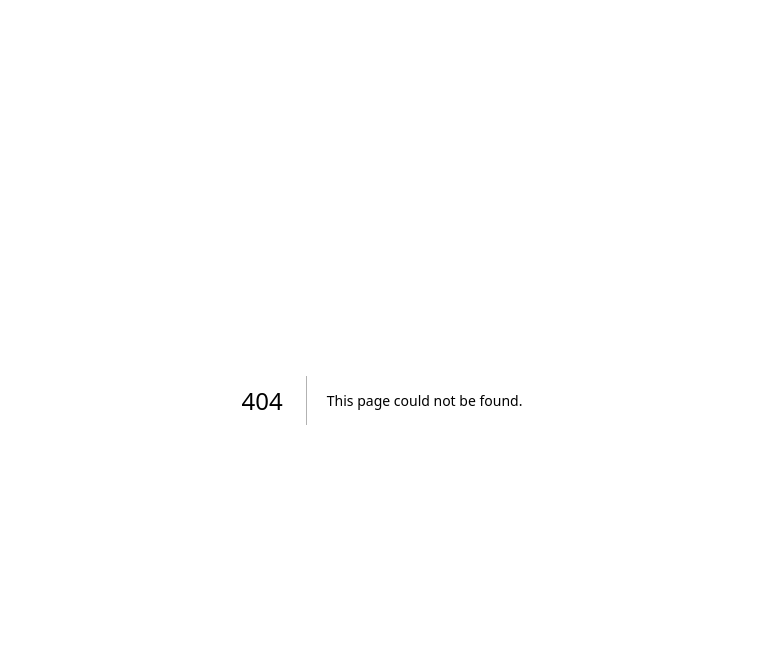
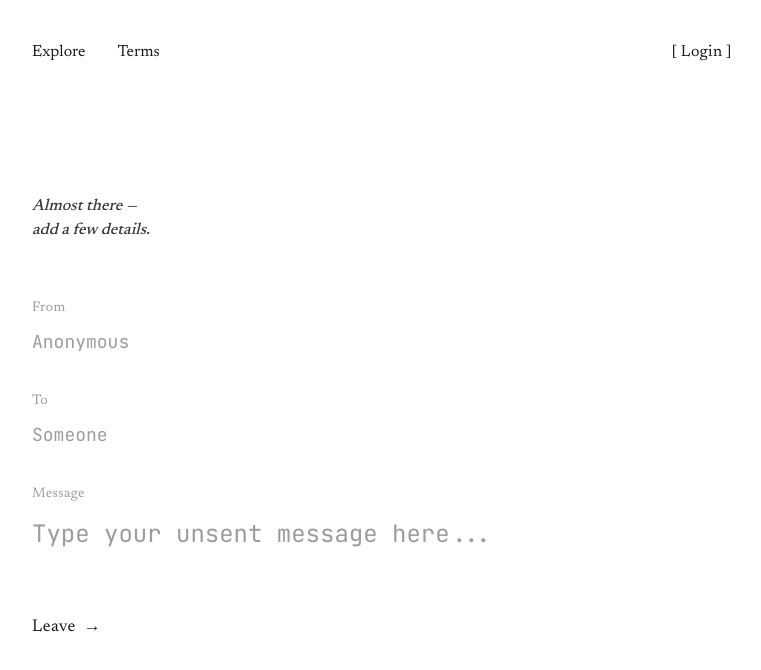
Before and after one commit to byanrkh/unsent.cc, a Next.js app: page /submit in a window 1280 px wide. Before the commit this address had no page. Shown: the top 670 px of the page, without its empty margins (258-1019 px from the left). Built offline with nearby package versions, Linux system fonts and the light colour scheme.

Commit message:
unsent.cc

```diff
--- a/app/(root)/(home)/Components/UnsentForm.tsx
+++ b/app/(root)/(home)/Components/UnsentForm.tsx
@@ -1,38 +1,48 @@
 "use client";
 
 import { useEffect, useRef, useState } from "react";
+import { useRouter } from "next/navigation";
 import { jetbrainsMono } from "@/libs/Font";
 
 export default function UnsentForm() {
   const [message, setMessage] = useState("");
-  const inputRef = useRef<HTMLInputElement>(null);
+  const textareaRef = useRef<HTMLTextAreaElement>(null);
+  const router = useRouter();
 
   const hasWord = message.trim().length > 0;
 
   useEffect(() => {
     if (window.matchMedia("(min-width: 641px)").matches) {
-      inputRef.current?.focus({ preventScroll: true });
+      textareaRef.current?.focus({ preventScroll: true });
     }
   }, []);
 
+  useEffect(() => {
+    const el = textareaRef.current;
+    if (!el) return;
+    el.style.height = "auto";
+    el.style.height = `${el.scrollHeight}px`;
+  }, [message]);
+
   function handleContinue() {
     if (!hasWord) return;
+    router.push(`/submit?message=${encodeURIComponent(message)}`);
   }
 
   return (
     <div className="w-full min-w-0">
-      <div className="flex min-w-0 min-h-11 items-center sm:min-h-14">
-        <input
-          ref={inputRef}
-          type="text"
+      <div className="flex min-w-0 min-h-11 items-start sm:min-h-14">
+        <textarea
+          ref={textareaRef}
           placeholder="Type your unsent message here..."
           autoComplete="off"
           autoCapitalize="off"
           spellCheck={false}
           maxLength={600}
+          rows={1}
           value={message}
           onChange={(e) => setMessage(e.target.value)}
-          className={`${jetbrainsMono.className} min-w-0 w-full flex-1 bg-transparent py-1.5 text-[15px] font-light text-[#171717] outline-none placeholder:text-[#9c9c9c] [caret-shape:bar] caret-[#171717] sm:text-[20px] md:text-[26px] lg:text-[32px]`}
+          className={`${jetbrainsMono.className} min-w-0 w-full flex-1 resize-none overflow-hidden bg-transparent py-1.5 text-[15px] font-light leading-normal text-[#171717] outline-none placeholder:text-[#9c9c9c] [caret-shape:bar] caret-[#171717] transition-[height] duration-100 ease-out sm:text-[20px] md:text-[26px] lg:text-[32px]`}
         />
       </div>
 
--- /dev/null
+++ b/app/(root)/submit/Components/SubmitForm.tsx
@@ -0,0 +1,96 @@
+"use client";
+
+import { useEffect, useRef, useState } from "react";
+import { useSearchParams } from "next/navigation";
+import { jetbrainsMono } from "@/libs/Font";
+
+export default function SubmitForm() {
+  const searchParams = useSearchParams();
+  const initialMessage = searchParams.get("message") ?? "";
+
+  const [from, setFrom] = useState("");
+  const [to, setTo] = useState("");
+  const [message, setMessage] = useState(initialMessage);
+
+  const textareaRef = useRef<HTMLTextAreaElement>(null);
+
+  useEffect(() => {
+    const el = textareaRef.current;
+    if (!el) return;
+    el.style.height = "auto";
+    el.style.height = `${el.scrollHeight}px`;
+  }, [message]);
+
+  function handleLeave() {
+    // Frontend only for now — no submission logic yet.
+  }
+
+  return (
+    <div className="w-full min-w-0">
+      <div className="flex flex-col gap-7 sm:gap-8">
+        <label className="flex min-w-0 flex-col gap-1.5">
+          <span className="text-xs tracking-wide text-[#9c9c9c] sm:text-sm">
+            From
+          </span>
+          <input
+            type="text"
+            placeholder="Anonymous"
+            autoComplete="off"
+            spellCheck={false}
+            maxLength={60}
+            value={from}
+            onChange={(e) => setFrom(e.target.value)}
+            className={`${jetbrainsMono.className} min-w-0 w-full bg-transparent py-1 text-[15px] font-light text-[#171717] outline-none placeholder:text-[#9c9c9c] [caret-shape:bar] caret-[#171717] sm:text-[18px]`}
+          />
+        </label>
+
+        <label className="flex min-w-0 flex-col gap-1.5">
+          <span className="text-xs tracking-wide text-[#9c9c9c] sm:text-sm">
+            To
+          </span>
+          <input
+            type="text"
+            placeholder="Someone"
+            autoComplete="off"
+            spellCheck={false}
+            maxLength={60}
+            value={to}
+            onChange={(e) => setTo(e.target.value)}
+            className={`${jetbrainsMono.className} min-w-0 w-full bg-transparent py-1 text-[15px] font-light text-[#171717] outline-none placeholder:text-[#9c9c9c] [caret-shape:bar] caret-[#171717] sm:text-[18px]`}
+          />
+        </label>
+
+        <label className="flex min-w-0 flex-col gap-1.5">
+          <span className="text-xs tracking-wide text-[#9c9c9c] sm:text-sm">
+            Message
+          </span>
+          <textarea
+            ref={textareaRef}
+            placeholder="Type your unsent message here..."
+            autoComplete="off"
+            autoCapitalize="off"
+            spellCheck={false}
+            maxLength={600}
+            rows={1}
+            value={message}
+            onChange={(e) => setMessage(e.target.value)}
+            className={`${jetbrainsMono.className} min-w-0 w-full resize-none overflow-hidden bg-transparent py-1.5 text-[15px] font-light leading-normal text-[#171717] outline-none placeholder:text-[#9c9c9c] [caret-shape:bar] caret-[#171717] transition-[height] duration-100 ease-out sm:text-[20px] md:text-[24px]`}
+          />
+        </label>
+      </div>
+
+      <div className="mt-8 flex h-12.5 items-center sm:mt-10 sm:h-15">
+        <button
+          type="button"
+          onClick={handleLeave}
+          className="group inline-flex items-center gap-2 text-[15px] tracking-wide text-[#171717] transition-all duration-300 ease-[cubic-bezier(0.22,0.61,0.36,1)] hover:opacity-60 sm:text-[17px]"
+        >
+          Leave
+          <span className="inline-block transition-transform duration-200 group-hover:translate-x-1">
+            →
+          </span>
+        </button>
+      </div>
+    </div>
+  );
+}
--- /dev/null
+++ b/app/(root)/submit/page.tsx
@@ -0,0 +1,22 @@
+import { Suspense } from "react";
+import SubmitForm from "./Components/SubmitForm";
+
+export default function Page() {
+  return (
+    <div className="flex flex-1 flex-col">
+      <main className="flex flex-1 items-center px-6 sm:px-10">
+        <div className="mx-auto w-full max-w-175 pb-[6vh]">
+          <p className="mb-10 max-w-57.5 text-base italic text-[#3a3a3a] sm:mb-14 font-medium">
+            Almost there —
+            <br />
+            add a few details.
+          </p>
+
+          <Suspense fallback={null}>
+            <SubmitForm />
+          </Suspense>
+        </div>
+      </main>
+    </div>
+  );
+}
```
